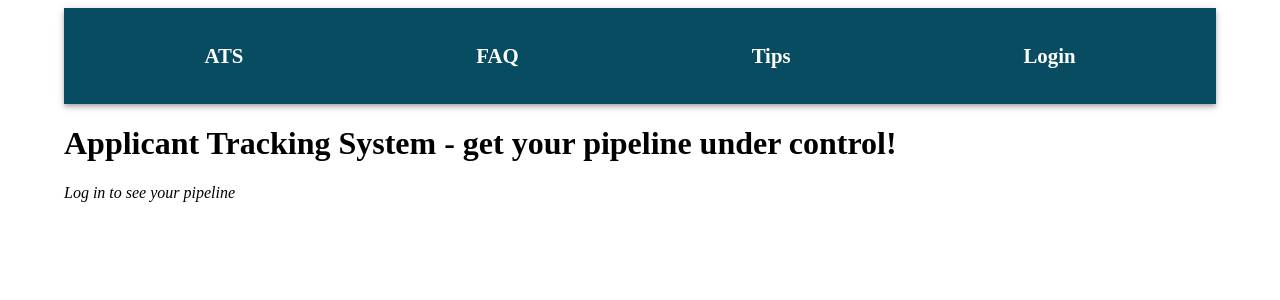
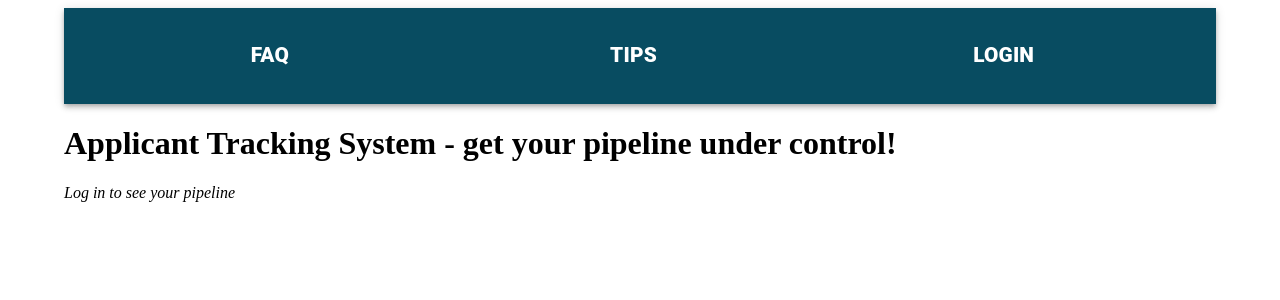
Before and after one commit to MateuszKuruc/ATS-recruitment-app, a React (Create React App) app in the folder ats-frontend/: page / in a window 1280 px wide. Shown: the top 300 px of the page. Built offline with nearby package versions, Linux system fonts and the light colour scheme.

Commit message:
add styling to buttons in appbar

```diff
--- a/ats-frontend/package.json
+++ b/ats-frontend/package.json
@@ -11,6 +11,7 @@
     "@testing-library/user-event": "^13.5.0",
     "react": "^18.2.0",
     "react-dom": "^18.2.0",
+    "react-router-dom": "^6.16.0",
     "react-scripts": "5.0.1",
     "styled-components": "^6.0.8",
     "web-vitals": "^2.1.4"
--- a/ats-frontend/src/App.js
+++ b/ats-frontend/src/App.js
@@ -1,6 +1,8 @@
 import LoginForm from "./components/LoginForm";
 import InfoTab from "./components/InfoTab";
 import TipsTab from "./components/TipsTab";
+
+import { Routes, Route, Link, useNavigate } from "react-router-dom";
 
 import styled from "styled-components";
 
@@ -35,8 +37,18 @@ const StyledToolBar = styled(Toolbar)`
   display: flex;
   gap: 2rem;
   justify-content: space-around;
-  font-size: 1.3rem;
+`;
+
+const StyledButton = styled(Button)`
+  font-size: 2.3rem;
   font-weight: 900;
+`;
+
+const StyledTypography = styled(Typography)`
+  && {
+    font-size: 1.3rem;
+    font-weight: 900;
+  }
 `;
 
 function App() {
@@ -45,10 +57,15 @@ function App() {
       <Container>
         <StyledAppBar position="static">
           <StyledToolBar>
-            ATS
-            <InfoTab />
-            <TipsTab />
-            <LoginForm />
+            <StyledButton color="inherit">
+              <StyledTypography>FAQ</StyledTypography>
+            </StyledButton>
+            <StyledButton color="inherit">
+              <StyledTypography>Tips</StyledTypography>
+            </StyledButton>
+            <StyledButton color="inherit">
+              <StyledTypography>Login</StyledTypography>
+            </StyledButton>
           </StyledToolBar>
         </StyledAppBar>
 
```
Also changed, not shown: 1 other file (tests, documents, lock files or other folders).
